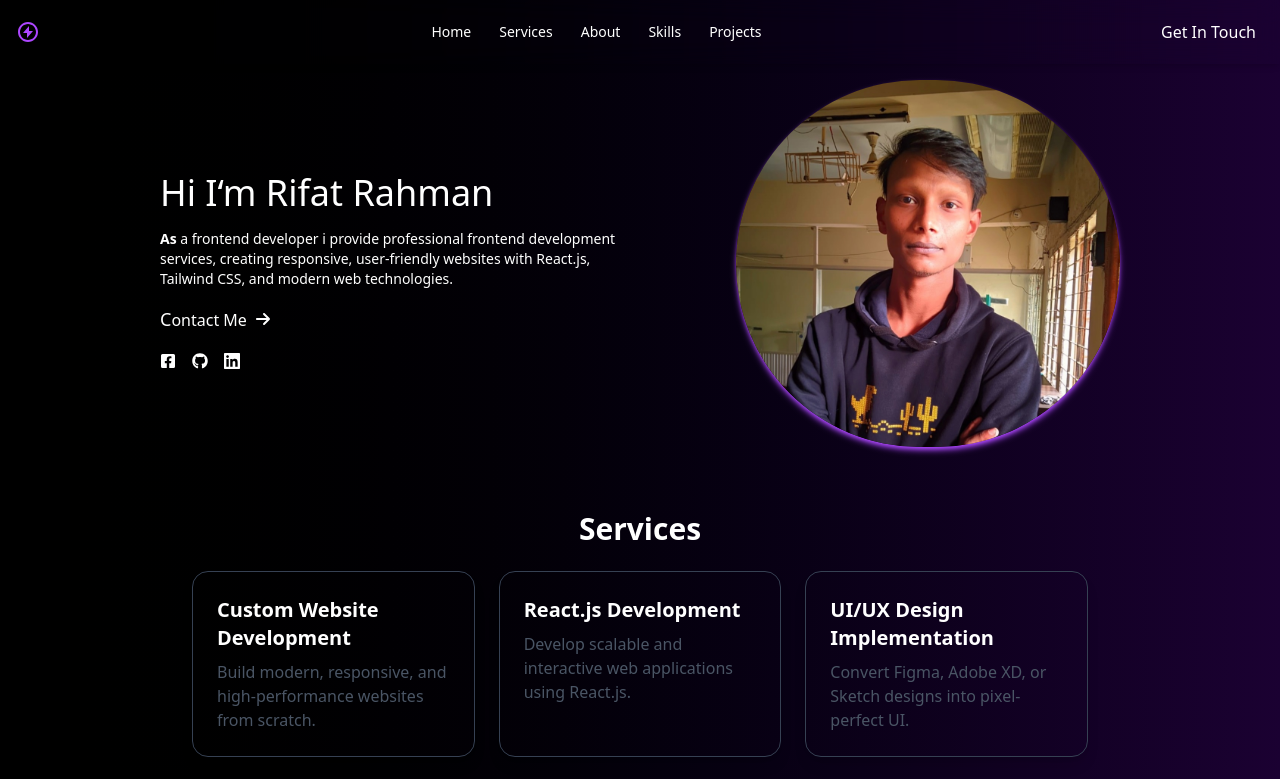
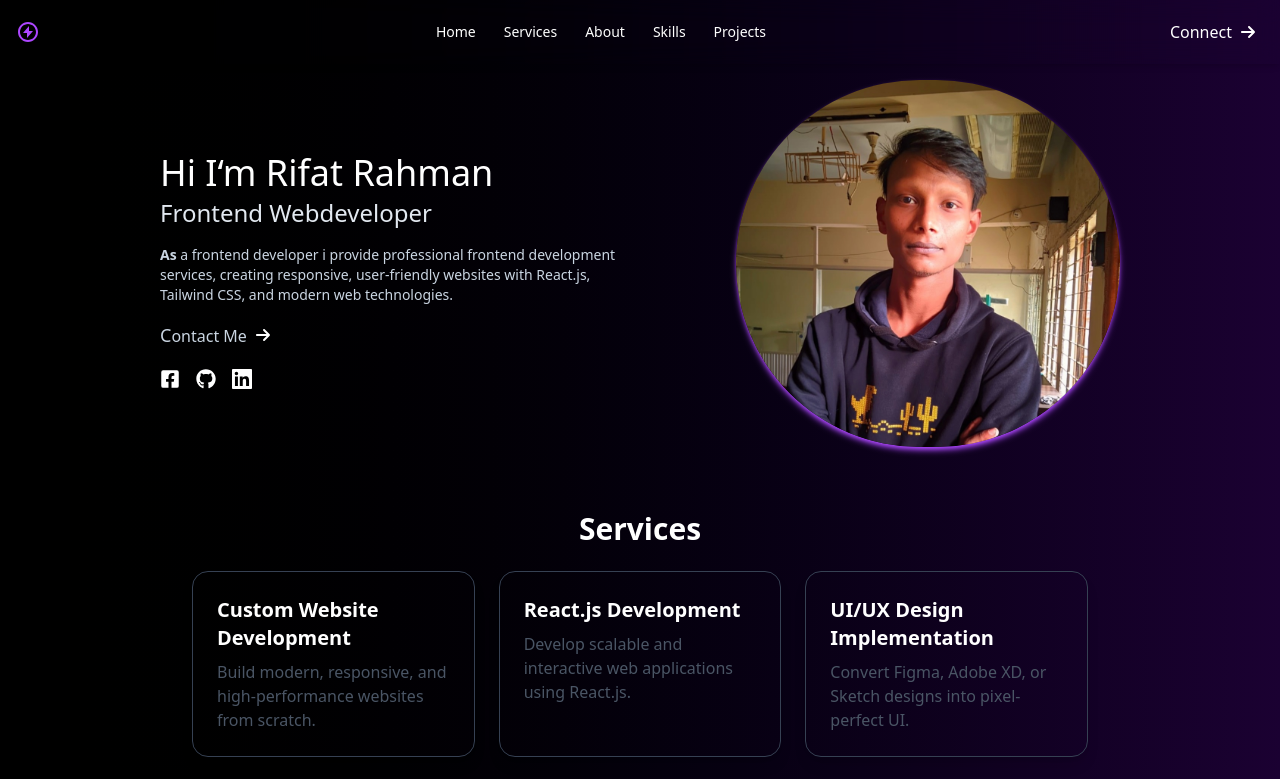
Before and after one commit to Rifat654/Personal-Portfolio, a React (Vite) app: page / in a window 1280 px wide. Shown: the top 779 px of the page. Built offline with nearby package versions, Linux system fonts and the light colour scheme.

Commit message:
added hero section heading

```diff
--- a/src/components/Hero.jsx
+++ b/src/components/Hero.jsx
@@ -11,13 +11,14 @@ const Hero = () => {
     <section className="flex flex-col-reverse md:flex-row justify-between w-3/4 mx-auto items-center">
       {/* left column */}
    <div className="w-full md:w-1/2 mt-4 md:mt container mx-auto md:mx-0 text-center md:text-left text-white">
-   <h1 className="text-2xl md:text-3xl lg:text-4xl font-sm">Hi I&lsquo;m Rifat Rahman</h1>
-      <p className="text-[10px] md:text-sm  my-4"><span className="font-bold">As</span> a frontend developer i provide professional frontend development services, creating responsive, user-friendly websites with React.js, Tailwind CSS, and modern web technologies.</p>
+   <h1 className="text-2xl md:text-4xl lg:text-4xl font-sm">Hi I&lsquo;m Rifat Rahman</h1>
+   <h1 className="text-center md:text-start sm:text-2xl pt-1 text-slate-200">Frontend Webdeveloper</h1>
+      <p className="text-[10px] md:text-sm  my-4 text-slate-300"><span className="font-bold">As</span> a frontend developer i provide professional frontend development services, creating responsive, user-friendly websites with React.js, Tailwind CSS, and modern web technologies.</p>
       <div className="flex items-center justify-center md:justify-start gap-2 cursor-pointer text-center">
-      <button className=" text-white cursor-pointer"><span className="text-lg">C</span>ontact Me</button>
+      <button className=" hover:text-white cursor-pointer text-slate-300"><span className="text-lg">C</span>ontact Me</button>
       <FaArrowRight  className="hover:border hover:rounded-full hover:border-white transition-all duration-200 hover:p-1 "/>
       </div>
-      <div className="social flex items-center gap-4 pt-5 cursor-pointer justify-center sm:justify-start">
+      <div className="social flex items-center gap-4 pt-5 cursor-pointer justify-center sm:justify-start sm:text-xl">
         <FaFacebookSquare/>
        <FaGithub/>
        <GrLinkedin/>
--- a/src/components/Navbar.jsx
+++ b/src/components/Navbar.jsx
@@ -2,6 +2,7 @@ import { HiMiniBars2 } from "react-icons/hi2";
 import { IoCloseOutline } from "react-icons/io5";
 import { BiBoltCircle } from "react-icons/bi";
 import { useState } from "react"
+import { FaArrowRight } from "react-icons/fa6";
 
 const Navbar = () => {
   const[menuOpen, setMenuOpen] = useState(false)
@@ -40,7 +41,10 @@ const Navbar = () => {
         </div>
         {/* get btn */}
 
-      <button className="hidden md:block py-1  rounded-xl  hover:border-purple-800 text-white cursor-pointer hover:shadow-cyan-200 hover:shadow-sm duration-200 px-2 gap-2 ">Get In Touch</button>
+     <div className="flex items-center  py-1  rounded-xl  hover:border-purple-800 text-white cursor-pointer hover:shadow-cyan-200 hover:shadow-sm duration-200 px-2 gap-2">
+     <button className="hidden md:block ">Connect </button>
+     <FaArrowRight className="hover:p-1"/>
+     </div>
       </div>
        {/* mobile menu icons */}
        {
@@ -57,7 +61,7 @@ const Navbar = () => {
                   className={`block text-center py-2 hover:text-orange-600 transition-all duration-300 ${active === item. href ? "text-orange-600 font-bold" : "text-white"} `}  href={item.href} >{item.label}</a>
                 ))
               }
-                <button className="w-full md:hidden py-1 px-2 rounded-lg hover:border-purple-800 text-white cursor-pointer hover:shadow-cyan-200 hover:shadow-sm duration-200 hover:bg-purple-950 ">Get In Touch</button>
+                <button className="w-full md:hidden py-1 px-2 rounded-lg hover:border-purple-800 text-white cursor-pointer hover:shadow-cyan-200 hover:shadow-sm duration-200 hover:bg-purple-950 ">connect</button>
             </div>
           </div>
          )
```
